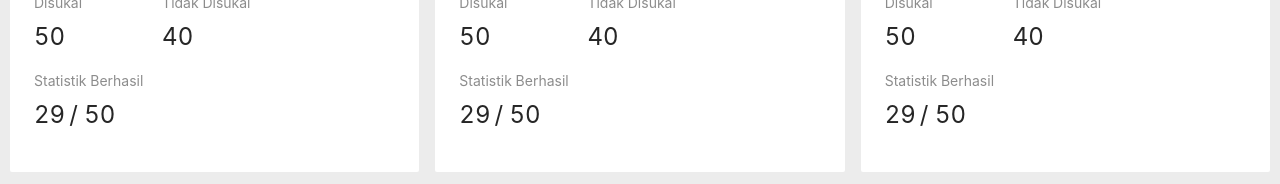
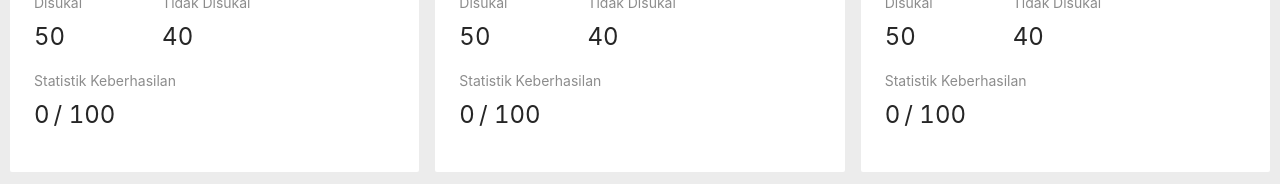
Before and after one commit to zhahirasalma/WEB3A-425980-ZhahiraSalma-REACT, a React (Create React App) app: page / in a window 1280 px wide. Shown: the part 338-522 px from the top of the page. Built offline with nearby package versions, Linux system fonts and the light colour scheme.

Commit message:
total dislikes + total keberhasilan

```diff
--- a/src/App.js
+++ b/src/App.js
@@ -11,18 +11,20 @@ import { Button } from 'antd';
 class App extends Component{
   state={
     total: 50,
-    totalmin: 40
+    totalmin: 40,
+    totalsuccess: 0
   }
 
   handleClickPositive = () => {
     this.setState({
-      total: this.state.total + 1
+      total: this.state.total + 1,
+      totalsuccess: this.state.totalsuccess + 1
     })
   }
 
   handleClickNegative = () => {
     this.setState({
-      total: this.state.total - 1
+      totalmin: this.state.totalmin + 1
     })
   }
 
@@ -115,7 +117,7 @@ class App extends Component{
             <Button className="button" shape="round" icon={<DislikeOutlined />} onClick={this.handleClickNegative}></Button></p>
             <p className="statistik"><Statistic title="Disukai" value={this.state.total} /></p>
             <p className="statistik"><Statistic title="Tidak Disukai" value={this.state.totalmin} /></p>
-            <p className="statistika"><Statistic title="Statistik Berhasil" value={29} suffix="/ 50" /></p>
+            <p className="statistika"><Statistic title="Statistik Keberhasilan" value={this.state.totalsuccess} suffix="/ 100" /></p>
           </Card>
           </Col>
           )}
```
